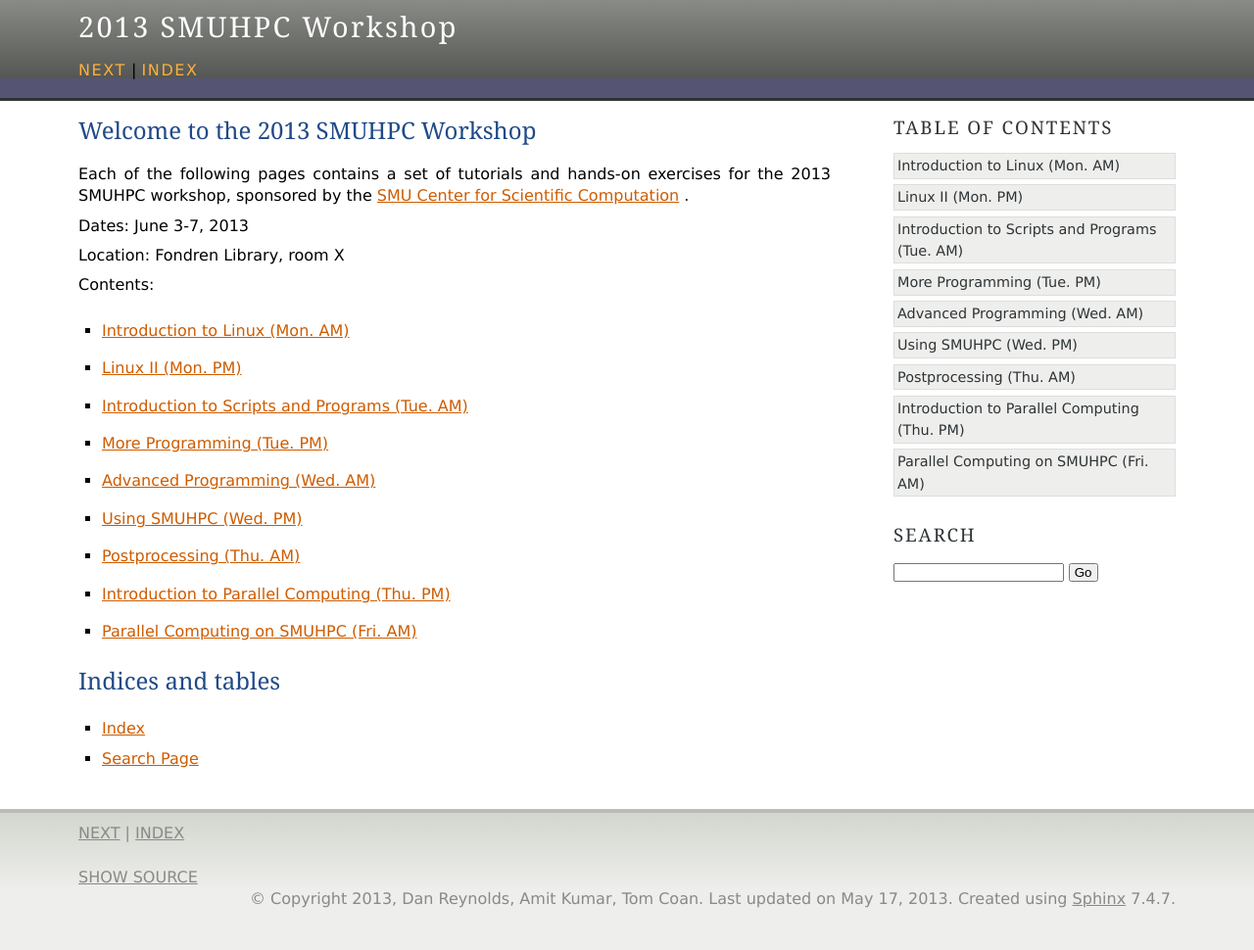
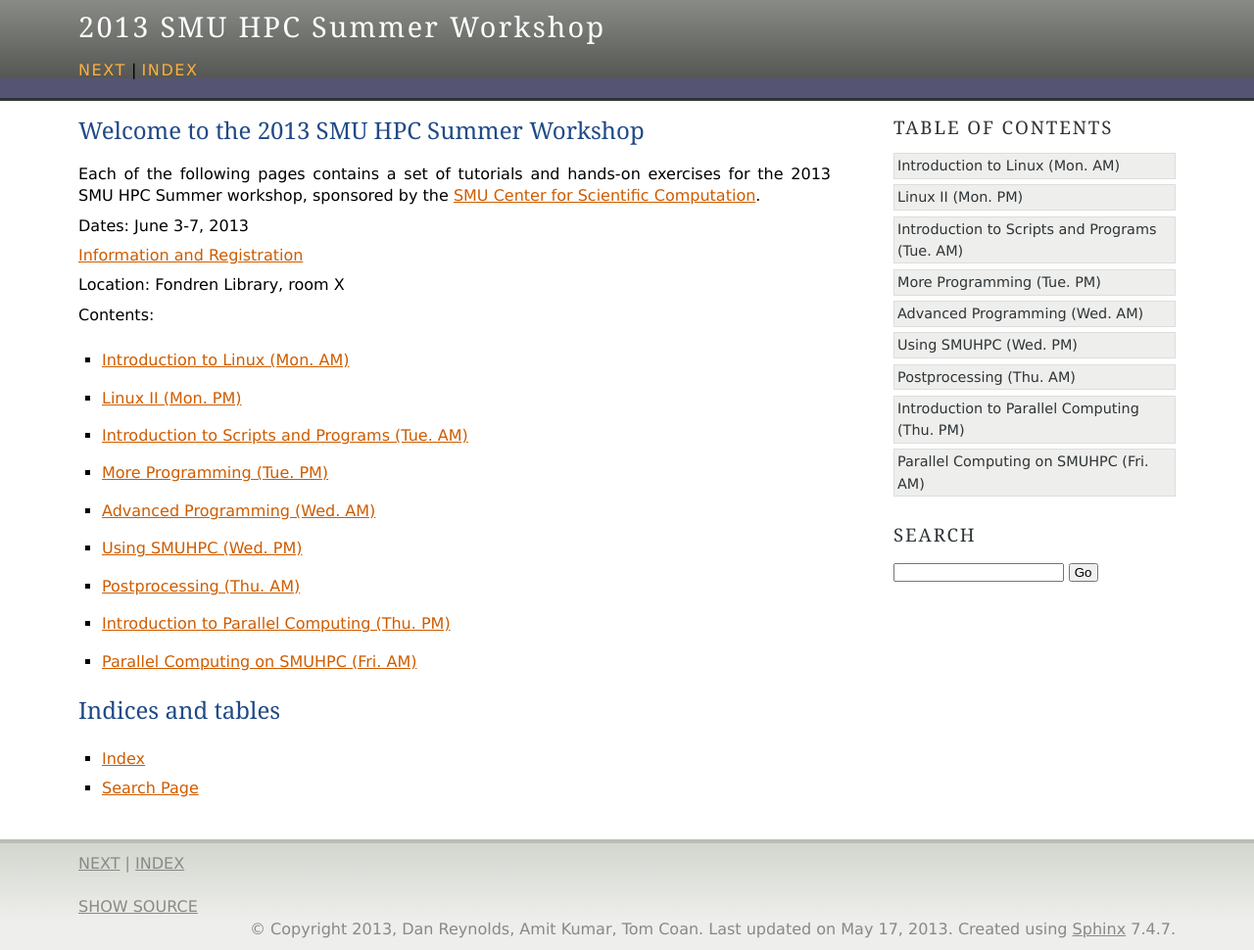
Before and after one commit to drreynolds/smuhpc-workshop, a Sphinx documentation site: the page built from source/index.rst, in a window 1280 px wide. Shown: the whole page at 98% size. Built offline with Sphinx 7.4.7, drawn with Linux system fonts in a browser that asks for light colours; before the commit the page ends 940 px from its top, so only the background shows below that.

Commit message:
Updated site to 'SMU HPC Summer Workshop' and added link to information/registration page.  Also added .hgignore file.

```diff
--- a/source/conf.py
+++ b/source/conf.py
@@ -1,6 +1,6 @@
 # -*- coding: utf-8 -*-
 #
-# SMUHPC Workshop documentation build configuration file, created by
+# SMU HPC Summer Workshop documentation build configuration file, created by
 # sphinx-quickstart on Fri May 17 10:43:48 2013.
 #
 # This file is execfile()d with the current directory set to its containing dir.
@@ -40,7 +40,7 @@ source_suffix = '.rst'
 master_doc = 'index'
 
 # General information about the project.
-project = u'SMUHPC Workshop'
+project = u'SMU HPC Summer Workshop'
 copyright = u'2013, Dan Reynolds, Amit Kumar, Tom Coan'
 
 # The version info for the project you're documenting, acts as replacement for
@@ -103,7 +103,7 @@ html_theme = 'agogo'
 
 # The name for this set of Sphinx documents.  If None, it defaults to
 # "<project> v<release> documentation".
-html_title = "2013 SMUHPC Workshop"
+html_title = "2013 SMU HPC Summer Workshop"
 
 # A shorter title for the navigation bar.  Default is the same as html_title.
 #html_short_title = None
@@ -183,7 +183,7 @@ latex_elements = {
 # Grouping the document tree into LaTeX files. List of tuples
 # (source start file, target name, title, author, documentclass [howto/manual]).
 latex_documents = [
-  ('index', 'SMUHPCWorkshop.tex', u'SMUHPC Workshop Documentation',
+  ('index', 'SMUHPCWorkshop.tex', u'SMU HPC Summer Workshop',
    u'Daniel R. Reynolds', 'manual'),
 ]
 
@@ -213,7 +213,7 @@ latex_documents = [
 # One entry per manual page. List of tuples
 # (source start file, name, description, authors, manual section).
 man_pages = [
-    ('index', 'smuhpcworkshop', u'SMUHPC Workshop Documentation',
+    ('index', 'smuhpcworkshop', u'SMU HPC Summer Workshop',
      [u'Daniel R. Reynolds'], 1)
 ]
 
@@ -227,7 +227,7 @@ man_pages = [
 # (source start file, target name, title, author,
 #  dir menu entry, description, category)
 texinfo_documents = [
-  ('index', 'SMUHPCWorkshop', u'SMUHPC Workshop Documentation',
+  ('index', 'SMUHPCWorkshop', u'SMU HPC Summer Workshop',
    u'Daniel R. Reynolds', 'SMUHPCWorkshop', 'One line description of project.',
    'Miscellaneous'),
 ]
--- a/source/index.rst
+++ b/source/index.rst
@@ -3,14 +3,16 @@
    You can adapt this file completely to your liking, but it should at least
    contain the root `toctree` directive.
 
-Welcome to the 2013 SMUHPC Workshop
-=====================================
+Welcome to the 2013 SMU HPC Summer Workshop
+=============================================
 
 Each of the following pages contains a set of tutorials and hands-on
-exercises for the 2013 SMUHPC workshop, sponsored by the `SMU Center
-for Scientific Computation <http://www.smu.edu/academics/csc>`_ .
+exercises for the 2013 SMU HPC Summer workshop, sponsored by the `SMU
+Center for Scientific Computation <http://www.smu.edu/academics/csc>`_.
 
 Dates: June 3-7, 2013
+
+`Information and Registration <http://www.smu.edu/BusinessFinance/OIT/StayInformed/SMUHPC>`_
 
 Location: Fondren Library, room X
 
```
Also changed, not shown: 1 other file.
